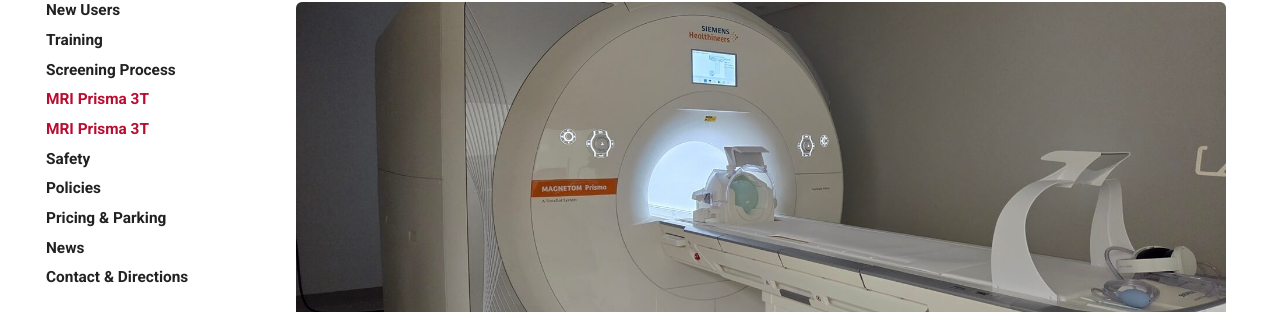
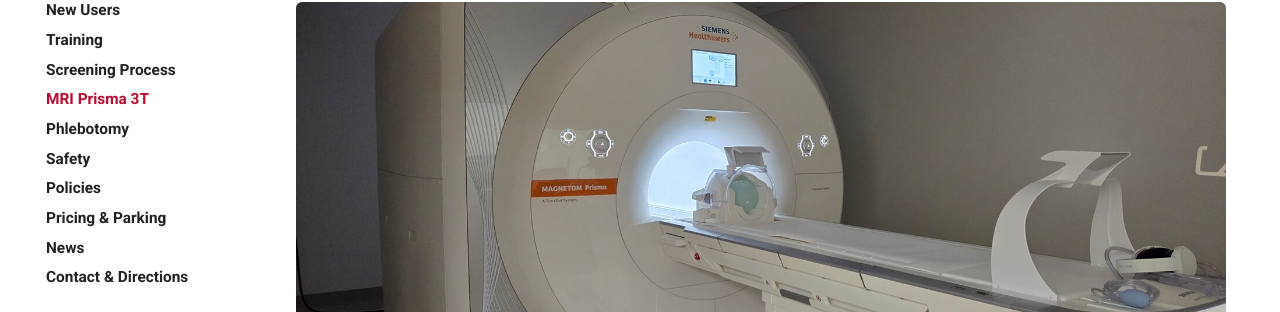
Before and after one commit to unlvfmri/umic, an MkDocs documentation site: the page built from docs/prisma.md, in a window 1280 px wide. Shown: the part 159-471 px from the top of the page. Built offline with MkDocs 1.6.1 and Material for MkDocs 9.7.7, drawn with Linux system fonts in a browser that asks for light colours.

Commit message:
Fix link for Phlebotomy section in mkdocs.yml

```diff
--- a/mkdocs.yml
+++ b/mkdocs.yml
@@ -22,7 +22,7 @@
 
   - MRI Prisma 3T: prisma.md
 
-  - Phlebotomy: prisma.md
+  - Phlebotomy: phlebotomy.md
 
   - Safety: safety.md
 
```
